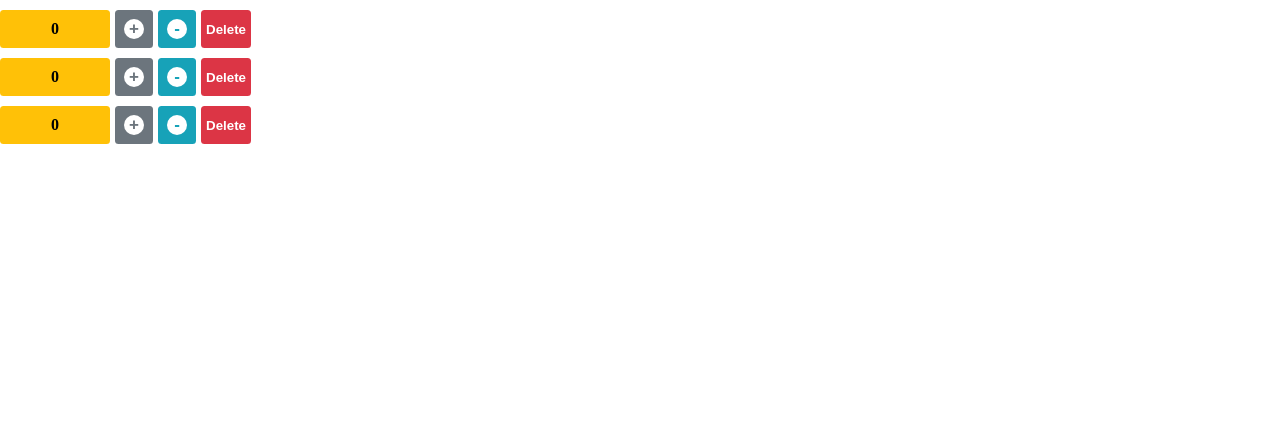
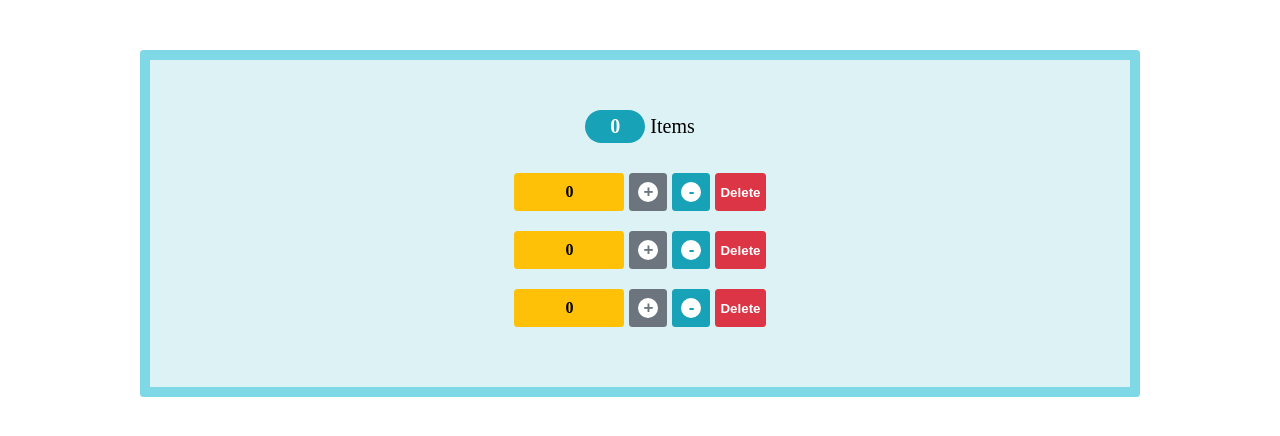
Before and after one commit to Vanaldito/counter-app, a React app: page / in a window 1280 px wide. Shown: the top 436 px of the page. Built offline with nearby package versions, Linux system fonts and the light colour scheme; the HTML template or start-up script is replaced by a standard one.

Commit message:
feat: add an item counter

```diff
--- a/src/App.css
+++ b/src/App.css
@@ -2,3 +2,31 @@
   margin: 0;
   padding: 0;
 }
+
+.app {
+  background-color: #ddf2f5;
+  border: 10px solid #7fd8e6;
+  border-radius: 3.5px;
+  width: calc(100% - 30px);
+  max-width: 1000px;
+  box-sizing: border-box;
+  margin: 50px auto;
+  padding: 50px 10px;
+  display: flex;
+  flex-direction: column;
+  align-items: center;
+}
+
+.items {
+  font-size: 20px;
+  margin-bottom: 20px;
+}
+
+.items span {
+  display: inline-block;
+  background-color: #17a2b8;
+  color: #fff;
+  font-weight: 700;
+  padding: 5px 25px;
+  border-radius: 20px;
+}
--- a/src/App.tsx
+++ b/src/App.tsx
@@ -33,8 +33,16 @@ export default function App() {
     };
   }
 
+  const items = counterInfo.reduce(
+    (acc, curr) => (curr.amount > 0 ? acc + 1 : acc),
+    0
+  );
+
   return (
-    <div>
+    <div className="app">
+      <div className="items">
+        <span className="items__amount">{items}</span> Items
+      </div>
       {counterInfo.map((info, index) => (
         <Counter
           key={index}
```
